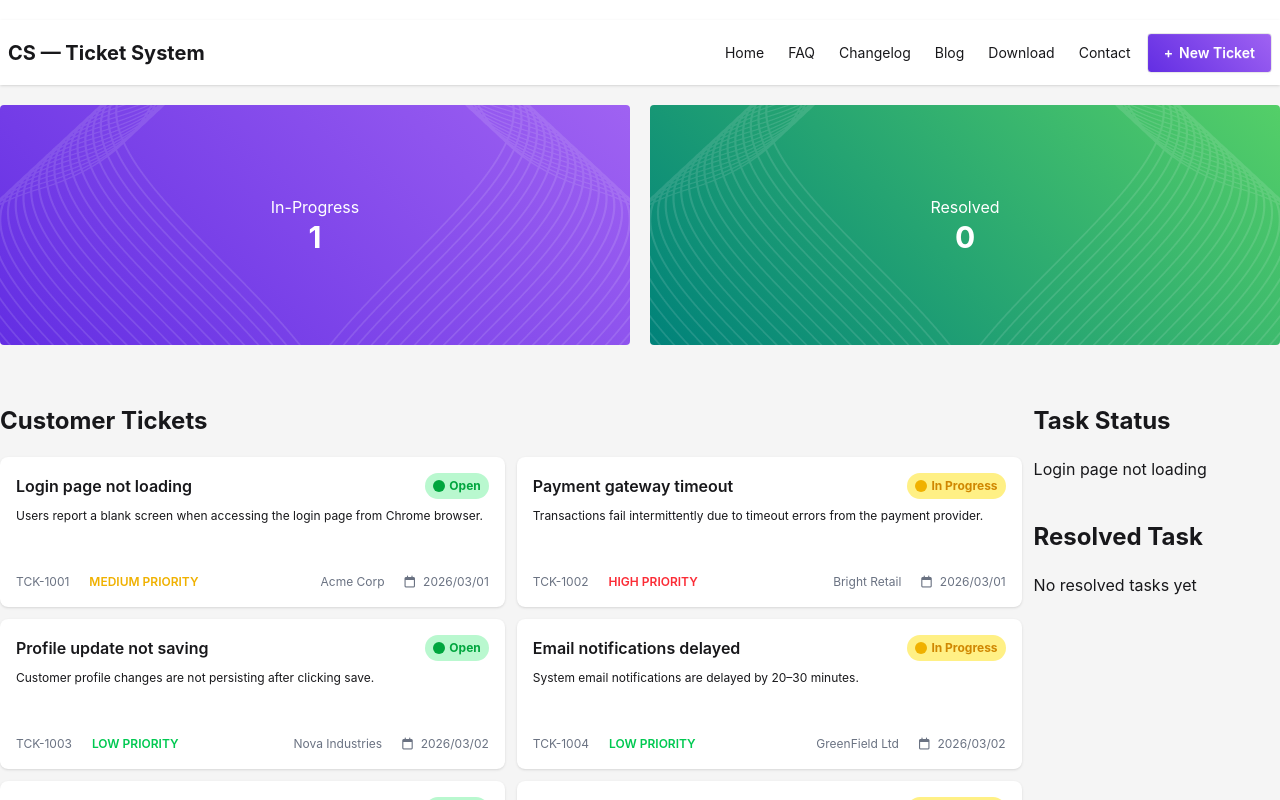
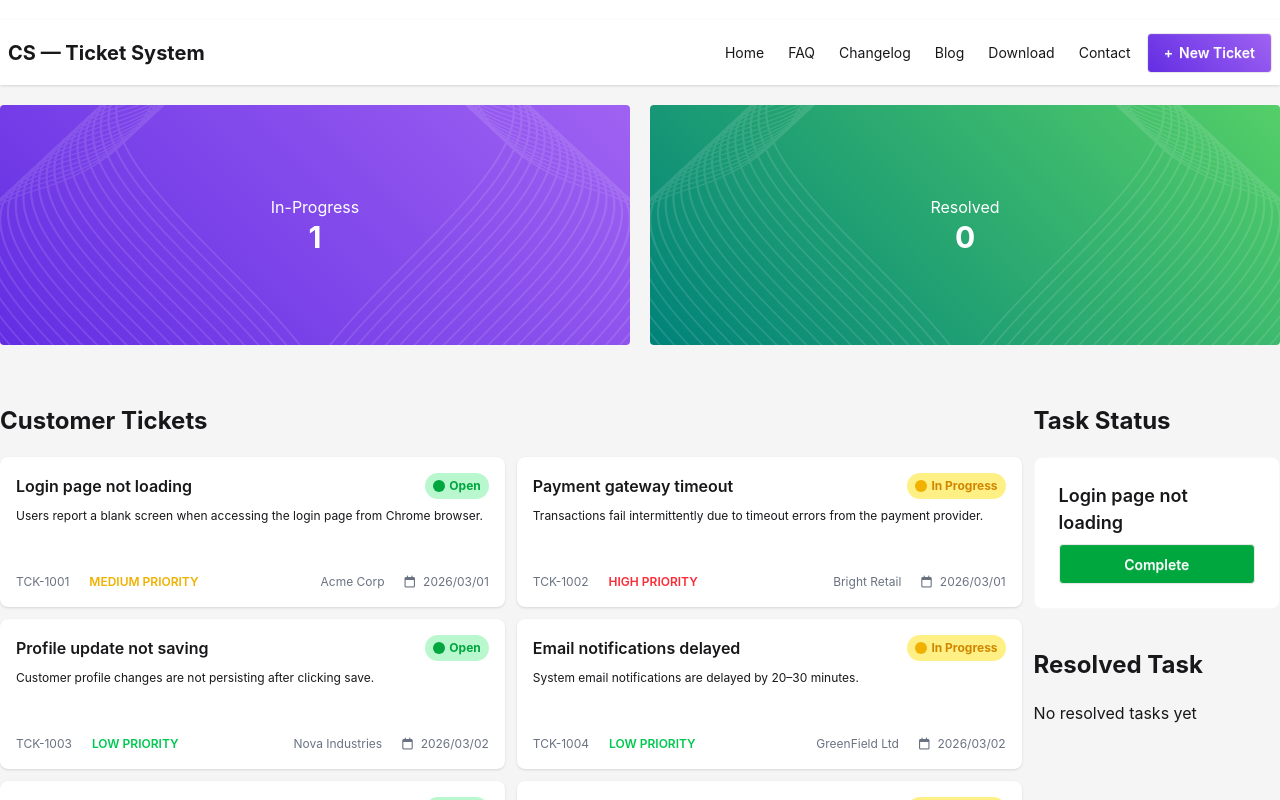
Before and after one commit to MahmudaJahan99/Customer-Support-Zone, a React (Vite) app: page / in a window 1280 px wide. Both pictures are taken after a click on the element 252 px from the left and 532 px from the top of the page. Shown: the top 800 px of the page. Built offline with nearby package versions, Linux system fonts and the light colour scheme.

Commit message:
resolved functionality added

```diff
--- a/src/App.jsx
+++ b/src/App.jsx
@@ -18,11 +18,15 @@ const ticketsPromise = fetchTickets()
 function App() {
   /******************** STATE MANAGEMENT ********************/
   const [selectedTicket, setSelectedTicket] = useState([])
+  const [resolvedTicket, setResolvedTicket] = useState([])
 
   /******************** HANDLE CARD CLICK ********************/
   const handleSelectTicket = (ticket) => {
     setSelectedTicket(prev => [...prev, ticket])
-    console.log(selectedTicket)
+  }
+
+  const handleResolvedTicket = (ticket) => {
+    setResolvedTicket(prev  => [...prev, ticket])
   }
 
   return (
@@ -32,12 +36,12 @@ function App() {
           <Header />
         </nav>
         <section>
-          <Hero selectedTicket={selectedTicket} />
+          <Hero selectedTicket={selectedTicket} resolvedTicket={resolvedTicket} />
         </section>
       </header>
 
       <main className='my-5 grid md:grid-cols-5 gap-3 max-w-350 mx-auto'>
-        <TicketContext.Provider value={{ ticketsPromise, selectedTicket, setSelectedTicket, handleSelectTicket, }}>
+        <TicketContext.Provider value={{ ticketsPromise, selectedTicket, handleSelectTicket, resolvedTicket, handleResolvedTicket }}>
           <div className='col-span-4'>
             <Suspense fallback={<p>Loading tickets...</p>}>
               <Tickets />
--- a/src/components/Hero/Hero.jsx
+++ b/src/components/Hero/Hero.jsx
@@ -1,4 +1,4 @@
-const Hero = ({ selectedTicket }) => {
+const Hero = ({ selectedTicket, resolvedTicket }) => {
     return (
         <div className='max-w-350 mx-auto flex flex-col md:flex-row gap-5 text-white text-center'>
             {/******************** IN PROGRESS ********************/}
@@ -19,7 +19,7 @@ const Hero = ({ selectedTicket }) => {
 
                 <div>
                     <h1>Resolved</h1>
-                    <h2 className='text-3xl font-bold'>0</h2>
+                    <h2 className='text-3xl font-bold'>{resolvedTicket.length}</h2>
                 </div>
             </div>
         </div>
--- a/src/components/Resolved/Resolved.jsx
+++ b/src/components/Resolved/Resolved.jsx
@@ -1,8 +1,21 @@
+import { useContext } from "react";
+import { TicketContext } from "../TicketsContext";
+
 const Resolved = () => {
+    const { resolvedTicket } = useContext(TicketContext)
+
     return (
         <div>
             <h4 className="text-2xl font-bold my-5 mt-10">Resolved Task</h4>
-            <p>No resolved tasks yet</p>
+            {
+                resolvedTicket.length > 0 ?
+                    resolvedTicket.map(t => <div key={t.id} className="card card-border bg-base-100">
+                        <div className="card-body">
+                            <h5 className="card-title">{t.title}</h5>
+                        </div>
+                    </div>)
+                    : <p>No resolved tasks yet</p>
+            }
         </div>
     );
 };
--- a/src/components/Status/Status.jsx
+++ b/src/components/Status/Status.jsx
@@ -2,14 +2,21 @@ import { useContext } from "react";
 import { TicketContext } from "../TicketsContext";
 
 const Status = () => {
-    const { selectedTicket } = useContext(TicketContext)
+    const { selectedTicket, handleResolvedTicket } = useContext(TicketContext)
 
     return (
         <div>
             <h4 className="text-2xl font-bold my-5 mt-10">Task Status</h4>
             {
                 selectedTicket.length > 0 ?
-                    selectedTicket.map(t => <p key={t.id}>{t.title}</p>)
+                    selectedTicket.map(t => <div key={t.id} className="card card-border bg-base-100">
+                        <div className="card-body">
+                            <h5 className="card-title">{t.title}</h5>
+                            <div className="card-actions">
+                                <button onClick={() => handleResolvedTicket(t)} className="btn bg-green-600 text-white w-full">Complete</button>
+                            </div>
+                        </div>
+                    </div>)
                     : <p>Select a ticket to add to Task Status</p>
             }
         </div>
```
